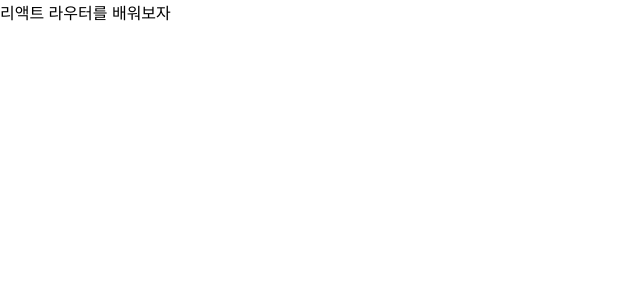
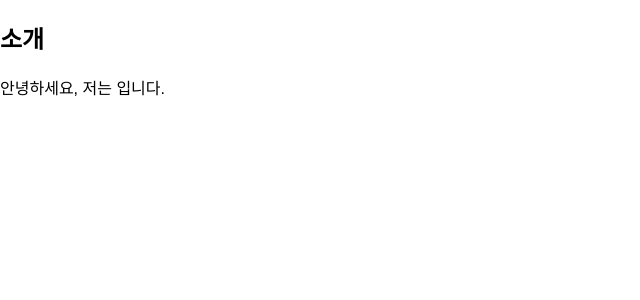
Before and after one commit to smart-cau/react_book_study-from-ch9-, a React (Create React App) app in the folder react-router-tutorial/: page /about in a window 1280 px wide. Shown: the top 300 px of the page, without its empty margins (0-640 px from the left). Built offline with nearby package versions, Linux system fonts and the light colour scheme.

Commit message:
Ch 16.3 Route와 Parameters.

```diff
--- a/react-router-tutorial/src/App.js
+++ b/react-router-tutorial/src/App.js
@@ -1,8 +1,23 @@
 // App.js에서 웹 브라우저의 주소에 따라 어떤 컴포넌트를 보여 줄지 정의할 것임.
 import React from "react";
+import { Route } from "react-router-dom";
+import { Home, About } from "./pages";
 
 const App = () => {
-  return <div>리액트 라우터를 배워보자</div>;
+  return (
+    <div>
+      {/* Route 컴포넌트 안에서,
+          - path 값으로 경로 설정.
+          - component 값으로 경로에 따라 렌터링할 component 설정.
+          - exact로 설정한 path와 정확히 일치할 때만 보이도록 설정.
+      */}
+      <Route exact path="/" component={Home} />
+      {/* 1번 . params 사용. */}
+      {/* <Route exact path="/about" component={About} /> */}
+      <Route path="/about/:name?" component={About} />
+      {/* params객체 안에 .name이라는 key가 생김. ?옵션을 통해 컴포넌트의 중복 방지. */}
+    </div>
+  );
 };
 
 export default App;
--- /dev/null
+++ b/react-router-tutorial/src/pages/About.js
@@ -0,0 +1,26 @@
+import React from "react";
+// 2번. query string 사용.
+import queryString from "query-string";
+
+const About = ({ match, location }) => {
+  const query = queryString.parse(location.search);
+  console.log(query);
+
+  // query로 받아오는 값들의 자료형은 'string'임을 명심!
+  // query 값과 boolean, int 타입의 자료형을 비교하고 싶을 땐
+  // boolean, int 값을 string과 자료형을 통일시켜 준 다음 비교해야함!
+
+  const { color } = query;
+
+  return (
+    <div>
+      <h2 style={{ color }}>소개</h2>
+      <p>
+        안녕하세요, 저는 {match.params.name}
+        입니다.
+      </p>
+    </div>
+  );
+};
+
+export default About;
--- /dev/null
+++ b/react-router-tutorial/src/pages/Home.js
@@ -0,0 +1,11 @@
+import React from "react";
+
+const Home = () => {
+  return (
+    <div>
+      <h2>홈</h2>
+    </div>
+  );
+};
+
+export default Home;
--- /dev/null
+++ b/react-router-tutorial/src/pages/index.js
@@ -0,0 +1,2 @@
+export { default as Home } from "./Home";
+export { default as About } from "./About";
```
